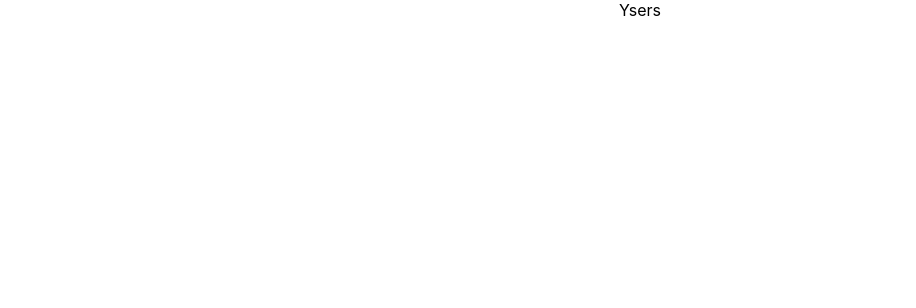
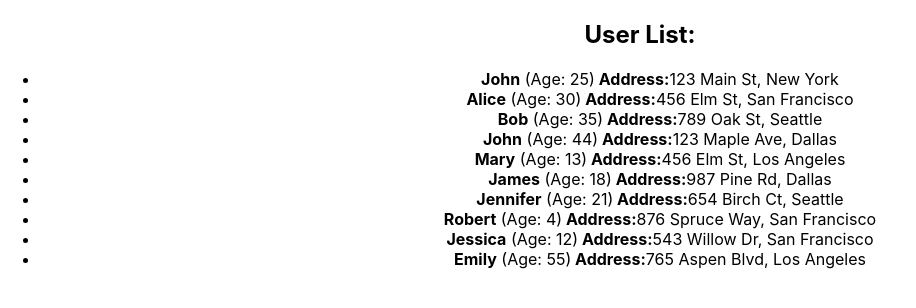
Before and after one commit to Vance051/homework-front-main, a React (Create React App) app: page / in a window 1280 px wide. Shown: the top 308 px of the page, without its empty margins (0-916 px from the left). Built offline with nearby package versions, Linux system fonts and the light colour scheme.

Commit message:
solved HW1

```diff
--- a/package.json
+++ b/package.json
@@ -2,6 +2,7 @@
   "name": "pre-homeworks",
   "version": "0.1.0",
   "private": true,
+  "homepage": "https://Vance051.github.io/homework-front-main",
   "dependencies": {
     "@testing-library/jest-dom": "^5.14.1",
     "@testing-library/react": "^13.0.0",
@@ -10,6 +11,7 @@
     "@types/node": "^16.7.13",
     "@types/react": "^18.0.0",
     "@types/react-dom": "^18.0.0",
+    "gh-pages": "^6.0.0",
     "react": "^18.2.0",
     "react-dom": "^18.2.0",
     "react-scripts": "5.0.1",
@@ -20,7 +22,9 @@
     "start": "react-scripts start",
     "build": "react-scripts build",
     "test": "react-scripts test",
-    "eject": "react-scripts eject"
+    "eject": "react-scripts eject",
+    "predeploy": "yarn run build",
+    "deploy": "gh-pages -d build"
   },
   "eslintConfig": {
     "extends": [
--- a/src/App.tsx
+++ b/src/App.tsx
@@ -7,7 +7,6 @@
 function App() {
   return (
     <div className="App">
-      <div>Ysers</div>
       <HW1 />
       {/*<HW2 />*/}
       {/*<HW3 />*/}
--- a/src/HW/1/HW1.tsx
+++ b/src/HW/1/HW1.tsx
@@ -34,7 +34,7 @@
 
 	return (
 		<div id={'hw01'}>
-			{/*<UserList users={'НАЗВАНИЕ МАССИВА, КОТОРЫЙ МЫ ПЕРЕДАЕМ'} />*/}
+			<UserList users={users} />
 		</div>
 	);
 };
--- a/src/HW/1/UserList.tsx
+++ b/src/HW/1/UserList.tsx
@@ -1,29 +1,32 @@
 type AddressType = {
-  street: any; // ПОДПРАВЛЯЕМ any
-  city: any; // ПОДПРАВЛЯЕМ any
+  street: string; // ПОДПРАВЛЯЕМ any
+  city: string; // ПОДПРАВЛЯЕМ any
 };
 
 type UserType = {
-  // ПРИДЕТСЯ САМОМУ)
+id:number
+name:string
+    age:number
+    address:AddressType
 };
 
 type UserListPropsType = {
-  users: UserType; // ПО МОЕМУ ЧЕГО-ТО НЕ ХВАТАЕТ...
+  users: UserType[]; // ПО МОЕМУ ЧЕГО-ТО НЕ ХВАТАЕТ...
 };
 
-export const UserList = (props: 'ВСТАВЛЯЕМ ТИПИЗАЦИЮ') => {
+export const UserList = (props: UserListPropsType) => {
   return (
     <div id={'hw01-users'}>
       <h2>User List:</h2>
 
-      {/*<ul>*/}
-      {/*  {props.users.map((user) => ( // ВСЕ ТОВАРЫ В СТРАНУ ПРИЕЗЖАЮТ В КОНТЕЙНЕРАХ, А В РЕАКТЕ...*/}
-      {/*    <li key={ЭЛЕМЕНТ МАССИВА.id} id={`hw01-user-${ЭЛЕМЕНТ МАССИВА.id}`}>*/}
-      {/*      <strong>{ЭЛЕМЕНТ МАССИВА.name}</strong> (Age: {ЭЛЕМЕНТ МАССИВА.age})<strong> Address:</strong>*/}
-      {/*      {ЭЛЕМЕНТ МАССИВА.address.street}, {ЭЛЕМЕНТ МАССИВА.address.city}*/}
-      {/*    </li>*/}
-      {/*  ))}*/}
-      {/*</ul>*/}
+      <ul>
+        {props.users.map((user) => ( // ВСЕ ТОВАРЫ В СТРАНУ ПРИЕЗЖАЮТ В КОНТЕЙНЕРАХ, А В РЕАКТЕ...
+          <li key={user.id} id={`hw01-user-${user.id}`}>
+            <strong>{user.name}</strong> (Age: {user.age})<strong> Address:</strong>
+            {user.address.street}, {user.address.city}
+          </li>
+        ))}
+      </ul>
     </div>
   );
 };
```
Also changed, not shown: 1 other file (tests, documents, lock files or other folders).
